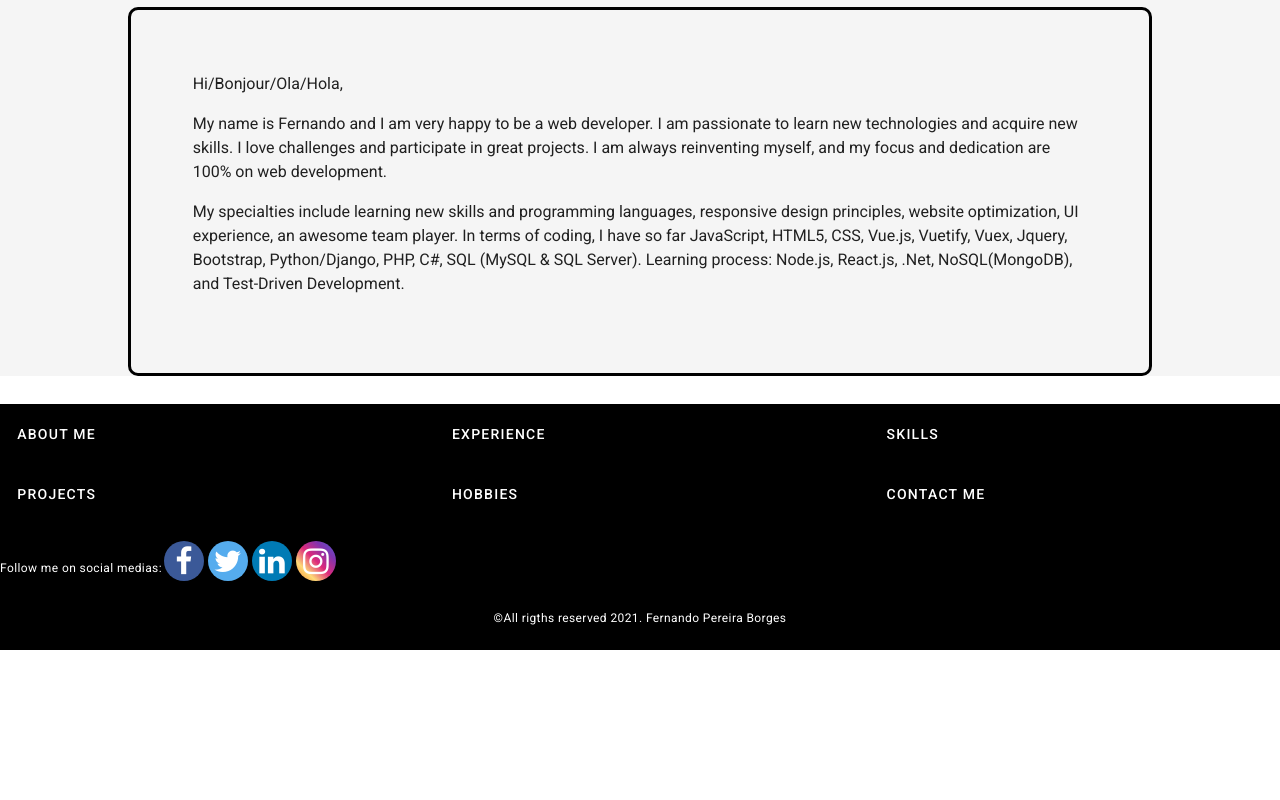
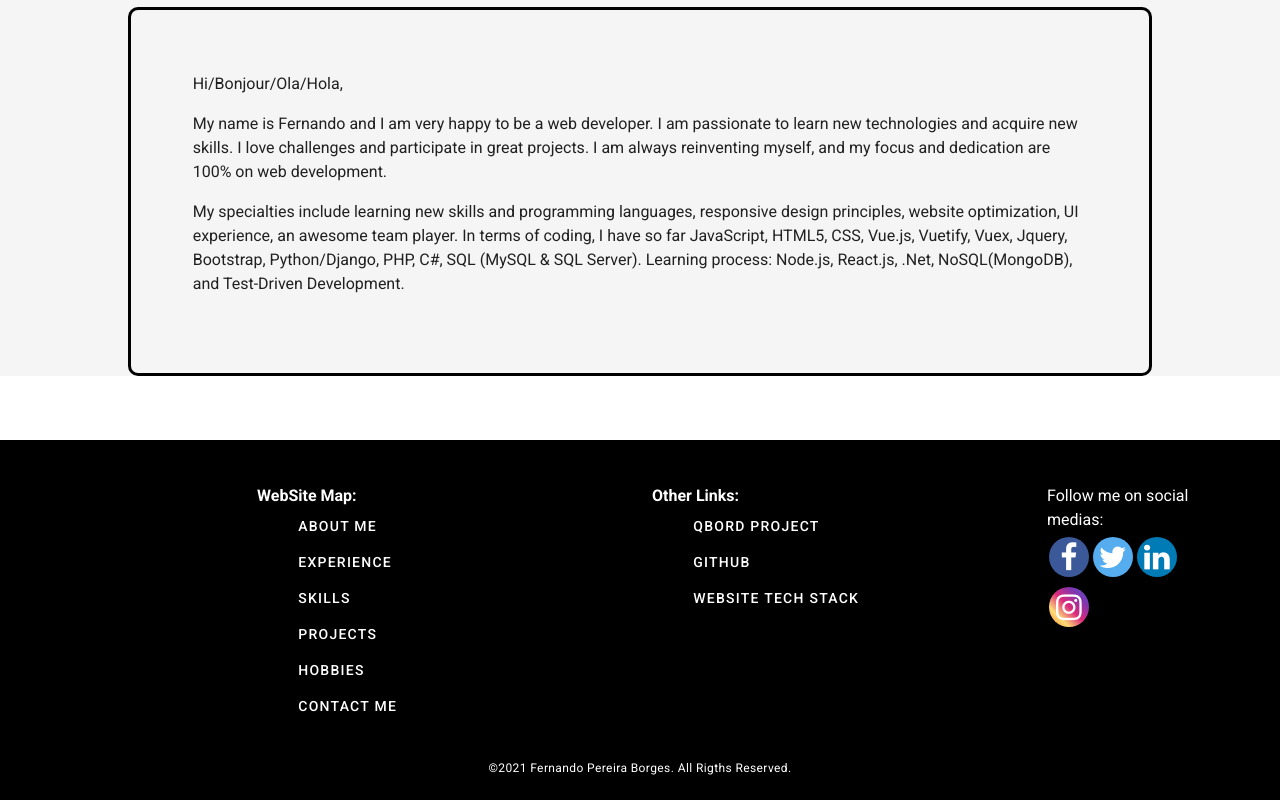
Before and after one commit to fpborges/fernando-webdev, a Vue app: page / in a window 1280 px wide. Shown: the part 1021-1821 px from the top of the page. Before the commit the page ends 1671 px from the top, so only its background shows below. Built offline with nearby package versions, Linux system fonts and the light colour scheme.

Commit message:
footer updated

```diff
--- a/src/components/Footer.vue
+++ b/src/components/Footer.vue
@@ -1,29 +1,71 @@
 <template>
-	<div class="Footer mt-10">
+	<div class="Footer">
 		<link
 			rel="stylesheet"
 			href="https://cdnjs.cloudflare.com/ajax/libs/font-awesome/4.7.0/css/font-awesome.min.css"
 		/>
-		<v-row>
-			<v-col cols="4" v-for="(link, id) in links" :key="id">
+		<v-container>
+			<v-row justify="center" class="mt-5">
+				<v-col md="2" offset-md="2">
+					<h4>WebSite Map:</h4>
+					<ul>
+						<li v-for="(link, id) in links" :key="id">
 							<v-btn text class="white--text" :href="link.ref">{{
 								link.title
 							}}</v-btn>
+						</li>
+					</ul>
 				</v-col>
-			<v-col>
+				<v-col md="2" offset-md="2">
+					<h4>Other Links:</h4>
+					<ul>
+						<li>
+							<v-btn text class="white--text" href="qbord.com">
+								Qbord Project
+							</v-btn>
+						</li>
+						<li>
+							<v-btn
+								text
+								class="white--text"
+								href="https://github.com/fpborges"
+							>
+								GitHub
+							</v-btn>
+						</li>
+						<li>
+							<v-btn text class="white--text" href="/techstack">
+								WebSite Tech Stack
+							</v-btn>
+						</li>
+					</ul>
+				</v-col>
+				<v-col md="2" offset-md="2">
+					Follow me on social medias:
 					<div class="caption">
-					Follow me on social medias:<a href="#" class="fa fa-facebook"></a>
-					<a href="#" class="fa fa-twitter"></a>
-					<a href="#" class="fa fa-linkedin"></a>
-					<a href="#" class="fa fa-instagram"></a>
+						<a
+							href="https://www.facebook.com/fernando.p.borges"
+							class="fa fa-facebook"
+						></a>
+						<a href="https://twitter.com/NandoPBR" class="fa fa-twitter"></a>
+						<a
+							href="https://www.linkedin.com/in/fernandopborges/"
+							class="fa fa-linkedin"
+						></a>
+						<a
+							href="https://www.instagram.com/ferviporai/"
+							class="fa fa-instagram"
+						></a>
 					</div>
 				</v-col>
 			</v-row>
+		</v-container>
 		<v-container>
 			<v-row class="footerBottom">
 				<v-col>
 					<div class="caption text-center">
-						&copy;All rigths reserved {{ currentYear }}. Fernando Pereira Borges
+						&copy;{{ currentYear }} Fernando Pereira Borges. All Rigths
+						Reserved.
 					</div>
 				</v-col>
 			</v-row>
@@ -53,6 +95,7 @@
 	.Footer {
 		background-color: black;
 		color: white;
+		margin-top: 5%;
 		/* min-height: 20%; */
 	}
 
@@ -99,4 +142,7 @@
 		);
 		color: white;
 	}
+	ul {
+		list-style-type: none;
+	}
 </style>
```
Lines whose indentation alone changed are shown as unchanged.
